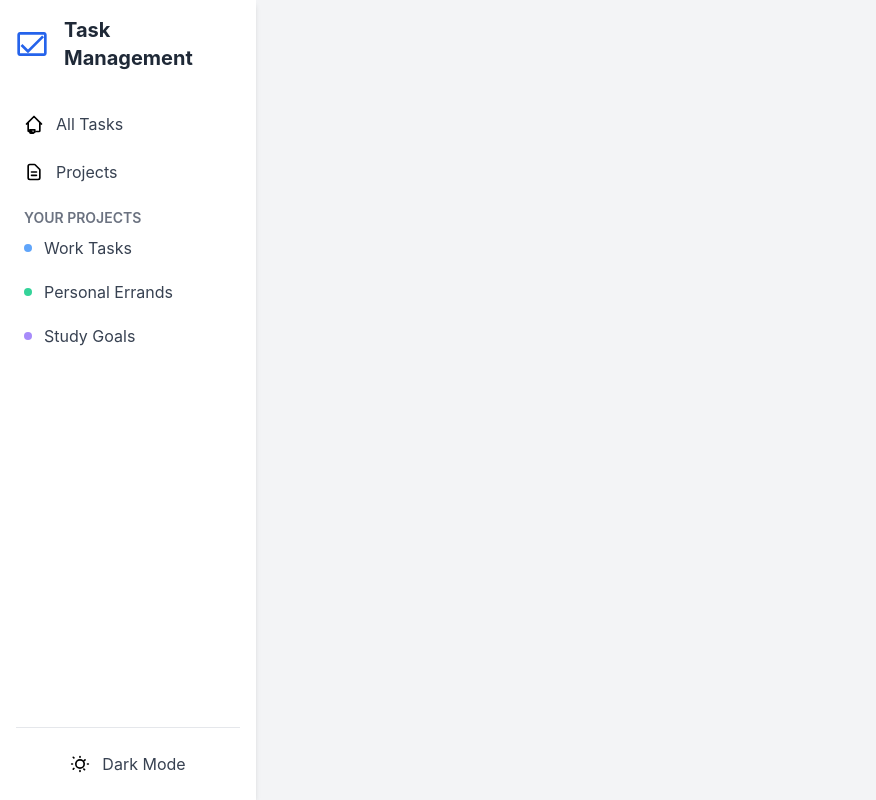
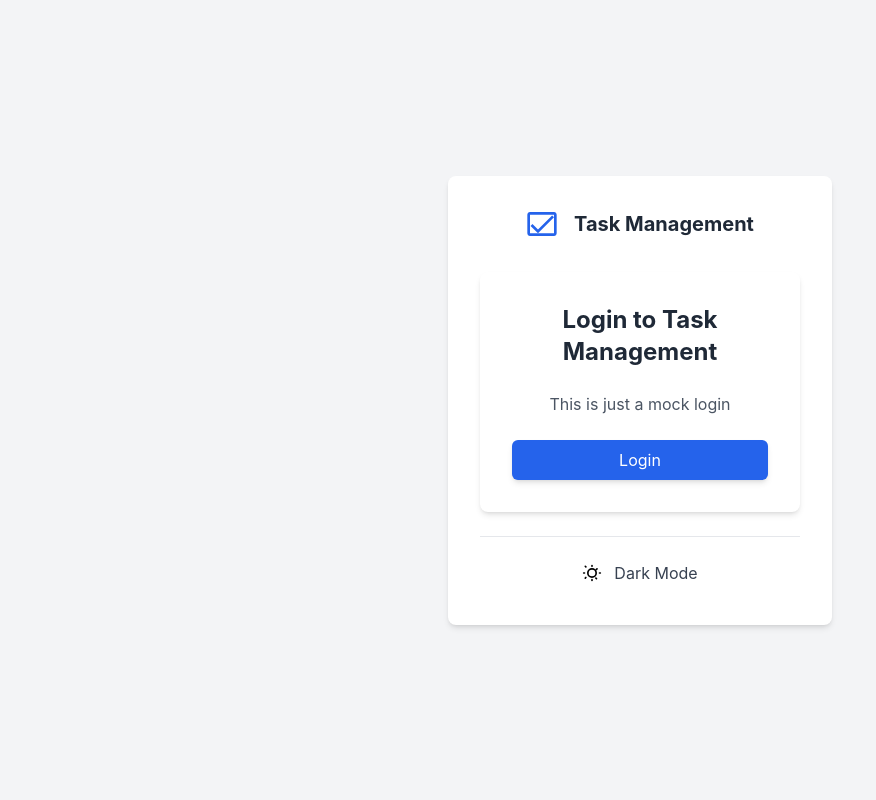
Before and after one commit to danielvodnansky/Task-Management-System-Demo-202507, a Nuxt app: page /login in a window 1280 px wide. Shown: the whole page, without its empty margins (0-876 px from the left). Built offline with nearby package versions, Linux system fonts and the light colour scheme.

Commit message:
Auth mock

```diff
--- /dev/null
+++ b/app/components/common/Logout.vue
@@ -0,0 +1,19 @@
+<template>
+  <button
+    aria-label="Logout"
+    class="flex items-center justify-center w-full p-2 text-red-600 hover:bg-red-100 hover:text-red-700 rounded-md transition-colors duration-200 focus:outline-none focus:ring-2 focus:ring-red-500 dark:text-red-600 dark:hover:bg-red-100 mb-2"
+    @click="authStore.logout()"
+  >
+    <IconsBaseIcon
+      name="logout"
+      svg-classes="w-5 h-5 mr-2"
+    />
+    <span>Logout</span>
+  </button>
+</template>
+
+<script lang="ts" setup>
+import { useAuthStore } from '~/store/auth'
+
+const authStore = useAuthStore()
+</script>
--- a/app/components/menu/MainNavigation.vue
+++ b/app/components/menu/MainNavigation.vue
@@ -38,8 +38,6 @@
 
 <script lang="ts" setup>
 import { useProjectStore } from '~/store/projects'
-import MenuNavLink from './MenuNavLink.vue'
-import MenuProjectNavLink from './MenuProjectNavLink.vue'
 import { getProjectColor } from '~/utils/projectColors'
 
 const projectStore = useProjectStore()
--- a/app/components/tasks/List.vue
+++ b/app/components/tasks/List.vue
@@ -24,7 +24,6 @@
 <script lang="ts" setup>
 import { computed } from 'vue'
 import { useTaskStore } from '~/store/tasks'
-import TasksCard from './Card.vue'
 
 const taskStore = useTaskStore()
 
--- a/app/layouts/default.vue
+++ b/app/layouts/default.vue
@@ -4,8 +4,9 @@
       class="w-full md:w-64 bg-white shadow-md p-4 flex flex-col items-center md:items-start dark:bg-gray-800 dark:shadow-lg transition-colors duration-300"
     >
       <CommonLogo />
-      <MenuMainNavigation />
+      <LazyMenuMainNavigation />
       <div class="mt-auto w-full pt-4 border-t border-gray-200 dark:border-gray-700">
+        <CommonLogout class="" />
         <CommonColorToggler />
       </div>
     </aside>
--- /dev/null
+++ b/app/layouts/guest.vue
@@ -0,0 +1,16 @@
+<template>
+  <div class="guest-layout flex flex-col items-center justify-center min-h-screen bg-gray-100 font-inter text-gray-900 dark:bg-gray-900 dark:text-gray-100 transition-colors duration-300 p-4">
+    <div class="bg-white dark:bg-gray-800 p-8 rounded-lg shadow-md w-full max-w-sm text-center flex flex-col items-center">
+      <!-- Logo at the top of the login card -->
+      <CommonLogo class="mb-6" />
+
+      <!-- Slot for the actual login page content -->
+      <slot />
+
+      <!-- Dark Mode Toggler at the bottom of the login card -->
+      <div class="w-full pt-4 mt-6 border-t border-gray-200 dark:border-gray-700">
+        <CommonColorToggler />
+      </div>
+    </div>
+  </div>
+</template>
--- /dev/null
+++ b/app/middleware/auth.global.ts
@@ -0,0 +1,17 @@
+import { useAuthStore } from '~/store/auth'
+
+export default defineNuxtRouteMiddleware((to) => {
+  const authStore = useAuthStore()
+
+  const publicRoutes = ['/login']
+
+  if (!authStore.isLoggedIn && !publicRoutes.includes(to.path)) {
+    if (to.path !== '/login') {
+      return navigateTo('/login')
+    }
+  }
+
+  if (authStore.isLoggedIn && to.path === '/login') {
+    return navigateTo('/')
+  }
+})
--- /dev/null
+++ b/app/pages/login.vue
@@ -0,0 +1,36 @@
+<template>
+  <div class="bg-white dark:bg-gray-800 p-8 rounded-lg shadow-md w-full max-w-sm text-center">
+    <h1 class="text-2xl font-bold text-gray-800 dark:text-gray-100 mb-6">
+      Login to Task Management
+    </h1>
+    <p class="text-gray-600 dark:text-gray-300 mb-6">
+      This is just a mock login
+    </p>
+    <button
+      class="w-full px-4 py-2 bg-blue-600 text-white rounded-md hover:bg-blue-700 transition-colors duration-200 shadow-md focus:outline-none focus:ring-2 focus:ring-blue-700 dark:bg-blue-700 dark:hover:bg-blue-600 dark:focus:ring-blue-500"
+      @click="authStore.login()"
+    >
+      Login
+    </button>
+  </div>
+</template>
+
+<script lang="ts" setup>
+import { useAuthStore } from '~/store/auth'
+
+// Set the page title for the login page
+useHead({
+  title: 'Login - Task Management System',
+})
+
+// Apply the 'guest' layout to this page
+definePageMeta({
+  layout: 'guest',
+})
+
+const authStore = useAuthStore()
+</script>
+
+<style scoped>
+/* No specific styles needed here, Tailwind handles it */
+</style>
--- /dev/null
+++ b/app/store/auth.ts
@@ -0,0 +1,23 @@
+import { defineStore } from 'pinia'
+
+export const useAuthStore = defineStore('auth', {
+  state: () => ({
+    // Initialize loggedIn state. For persistence, this would typically
+    // be loaded from localStorage or a cookie. Pinia persistedstate will handle this.
+    loggedIn: false,
+  }),
+  getters: {
+    isLoggedIn: state => state.loggedIn,
+  },
+  actions: {
+    login () {
+      this.loggedIn = true
+      navigateTo('/')
+    },
+    logout () {
+      this.loggedIn = false
+      navigateTo('/login')
+    },
+  },
+  persist: true,
+})
```
Also changed, not shown: public/icons/logout.svg (added).
